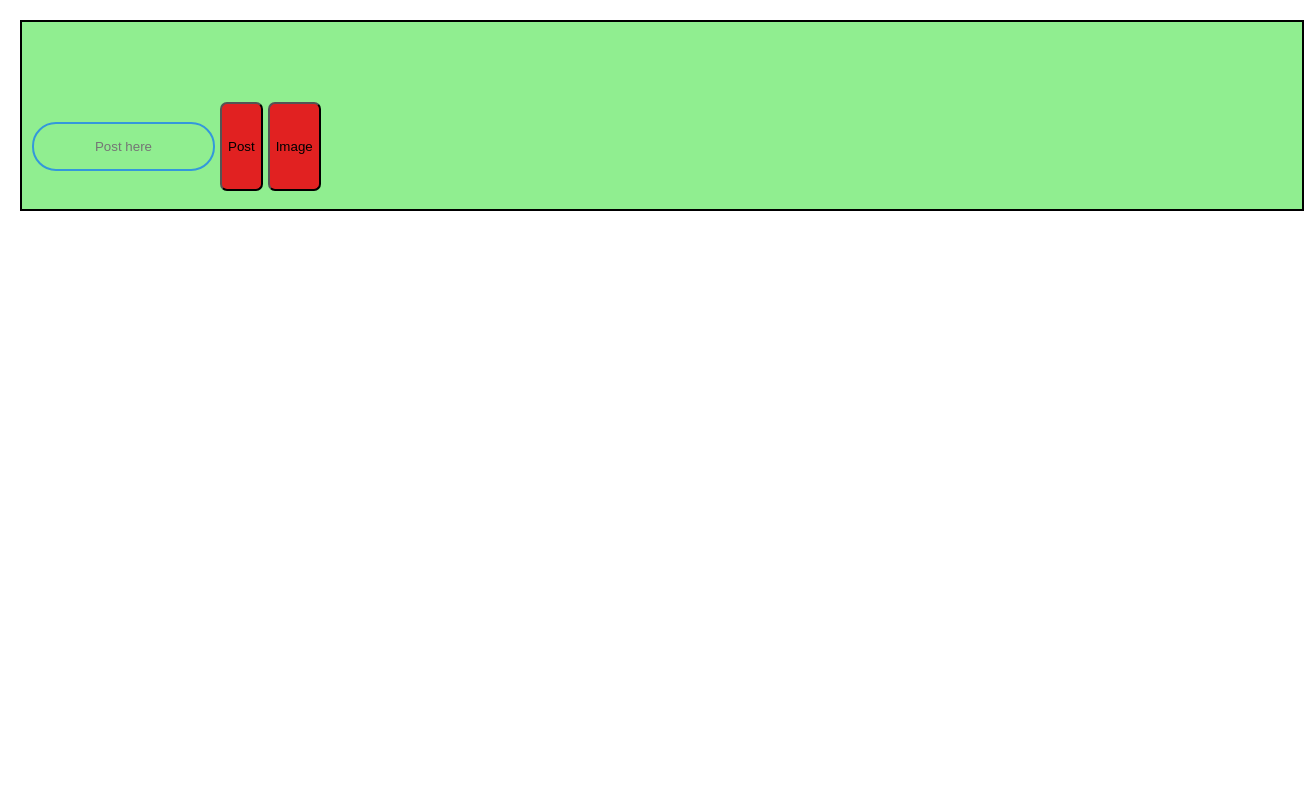
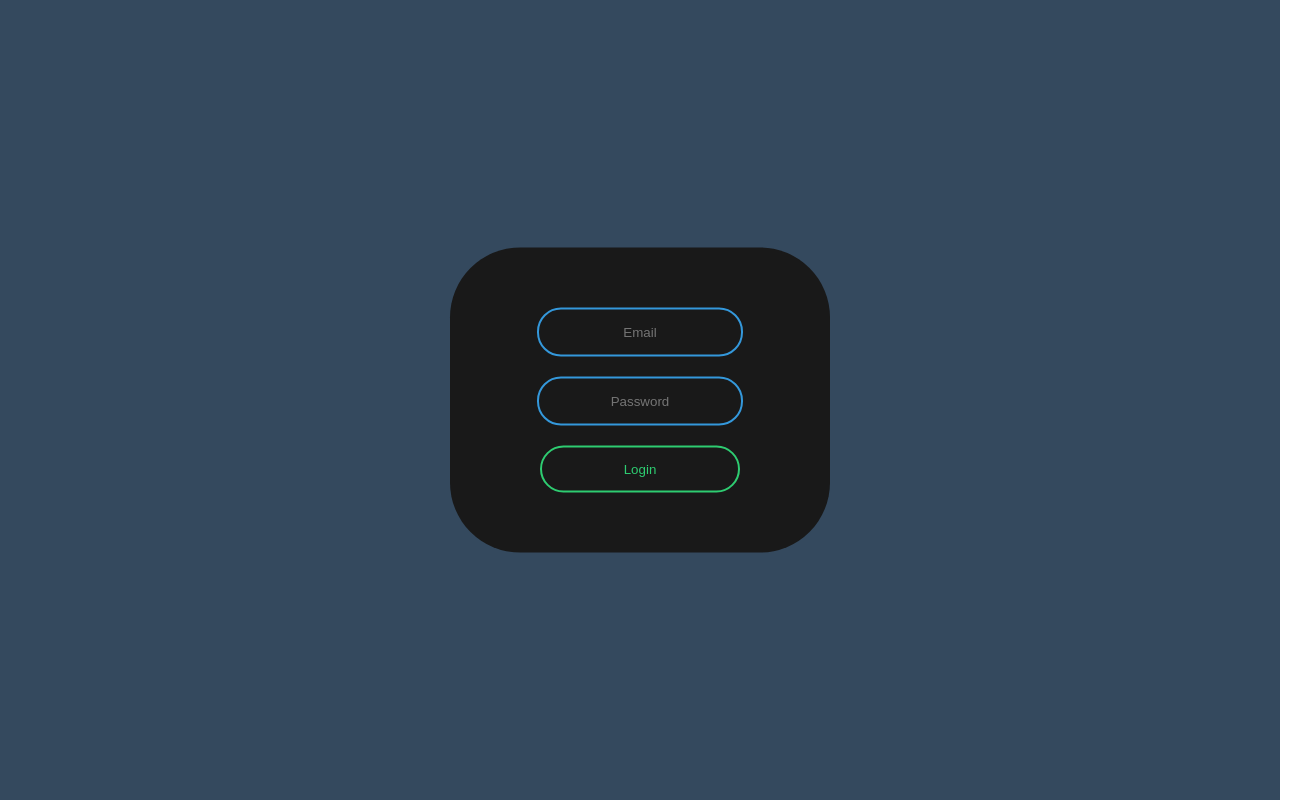
Before and after one commit to Zavi95/Anonymous-chat, a React (Create React App) app: page / in a window 1280 px wide. Shown: the whole page, 1304 px wide, since content can reach past the window. Built offline with nearby package versions, Linux system fonts and the light colour scheme.

Commit message:
Just added the for loop to add more images, need to style it better

```diff
--- a/src/App.js
+++ b/src/App.js
@@ -9,8 +9,8 @@ function App() {
     <Router>
       <Routes>
         <>
-          <Route path="/signin" element={<SignIn />} />
-          <Route path="/" element={<Input />} />
+          <Route path="/" element={<SignIn />} />
+          <Route path="/home" element={<Input />} />
         </>
       </Routes>
     </Router>
--- a/src/Input.css
+++ b/src/Input.css
@@ -1,8 +1,9 @@
 .input_div{
     margin:20px 0 0 20px;
-    height: auto;
+    height: 100%;
     width:100%;
     border:2px solid black;
+    border-radius:11px;
     background-color:lightgreen;
 
 }
--- a/src/Input.js
+++ b/src/Input.js
@@ -21,7 +21,7 @@ function Input() {
   };
 
   const AddImage = () => {
-    setImage(image.concat(<Upload key={image.lenght} />));
+    setImage(image.concat(<Upload image={image} />));
   };
 
   return (
--- a/src/SignIn.css
+++ b/src/SignIn.css
@@ -1,3 +1,4 @@
+
 .signin{
     text-decoration: none;
 }
@@ -12,6 +13,7 @@
     background: #34495e;
 
     height: 100vh;
+    text-decoration: none;
 }
 
 .signin-box{
@@ -62,7 +64,7 @@
     color:#2ecc71
 }
 
-.input{
+.user-input{
     border:0;
 
     background: none;
@@ -88,11 +90,11 @@
     transition: 0.25s
 }
 
-.input ::placeholder {
+.user-input ::placeholder {
     color: #3498db88
 }
 
-.input[type = "submit"]{
+.user-input[type = "submit"]{
 
     border:0;
 
@@ -120,7 +122,7 @@
 
   }
 
-  .input[type = "submit"]:hover{
+  .user-input[type = "submit"]:hover{
 
     background: #2ecc71;
 
--- a/src/SignIn.js
+++ b/src/SignIn.js
@@ -1,16 +1,24 @@
-import React from "react";
+import React, { useState, useEffect, useRef } from "react";
 import "./SignIn.css";
 import { Link } from "react-router-dom";
 
+//React JS form validation?
+
 function SignIn() {
   return (
-    <Link to="/signin" className="signin">
+    <Link to="/" className="signin">
       <div className="signin-page">
-        <h1>Log In</h1>
         <form className="signin-box">
-          <input type="text" className="input" placeholder="Username" />
-          <input type="password" className="input" placeholder="Password" />
-          <input type="submit" className="input" value="Login" />
+          <input type="email" className="user-input" placeholder="Email" />
+          <input
+            type="password"
+            className="user-input"
+            placeholder="Password"
+          />
+          <Link to="/home" className="signin-page">
+            {" "}
+            <input type="submit" className="user-input" value="Login" />
+          </Link>
         </form>
       </div>
     </Link>
--- a/src/Upload.css
+++ b/src/Upload.css
@@ -5,10 +5,14 @@
 }
 
 .image{
-    padding-bottom:20px;
-    width:100%;
+    justify-content: center;
+    width:250px;
+    height:auto;
+    border:3px solid red;
+
 }
 
 .button-image{
+
     margin-bottom:40%;
 }
--- a/src/Upload.js
+++ b/src/Upload.js
@@ -1,7 +1,7 @@
 import React, { useState } from "react";
 import "./Upload.css";
 
-const Upload = () => {
+const Upload = (image) => {
   const [selectedImage, setSelectedImage] = useState(null);
 
   return (
@@ -11,16 +11,13 @@ const Upload = () => {
           <img
             className="image"
             alt="not fount"
-            width={"250px"}
             src={URL.createObjectURL(selectedImage)}
           />
-          <br />
+
           <button onClick={() => setSelectedImage(null)}>Remove</button>
         </div>
       )}
-      <br />
 
-      <br />
       <input
         type="file"
         className="button-image"
```
